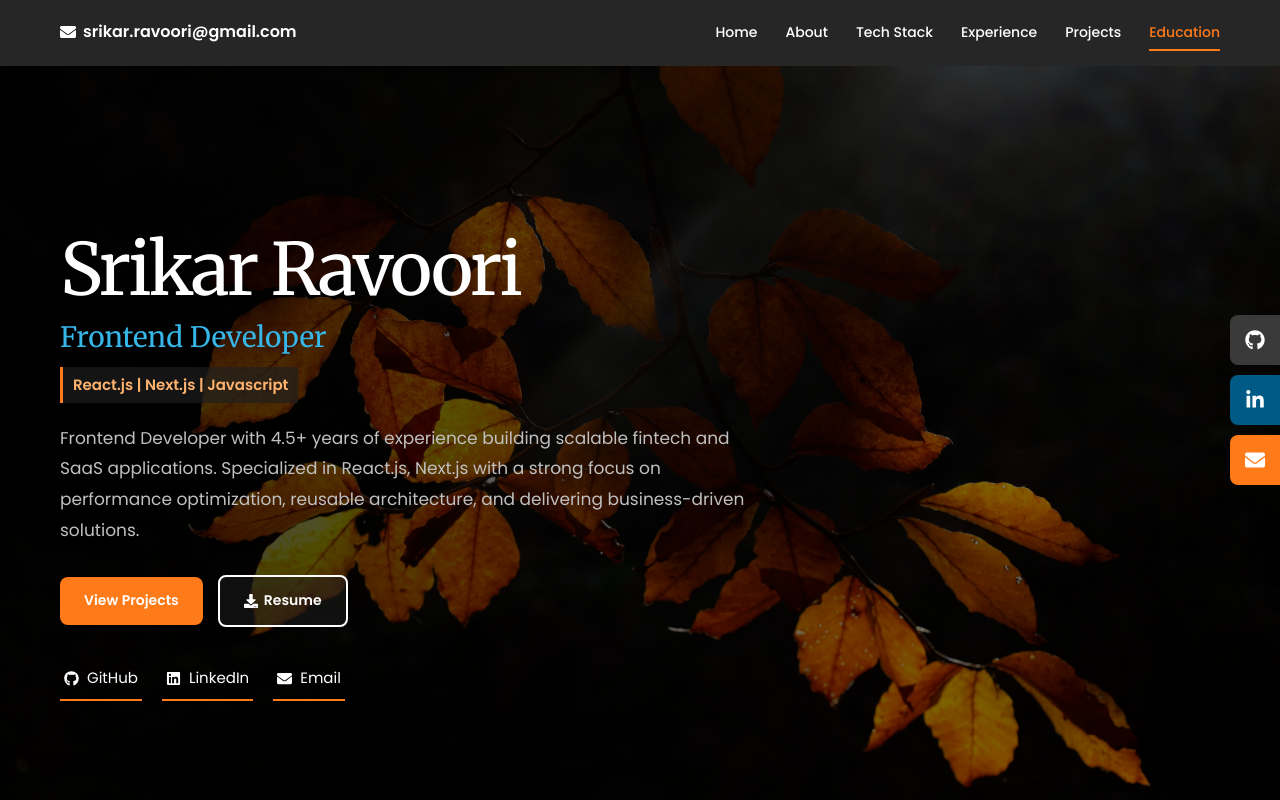
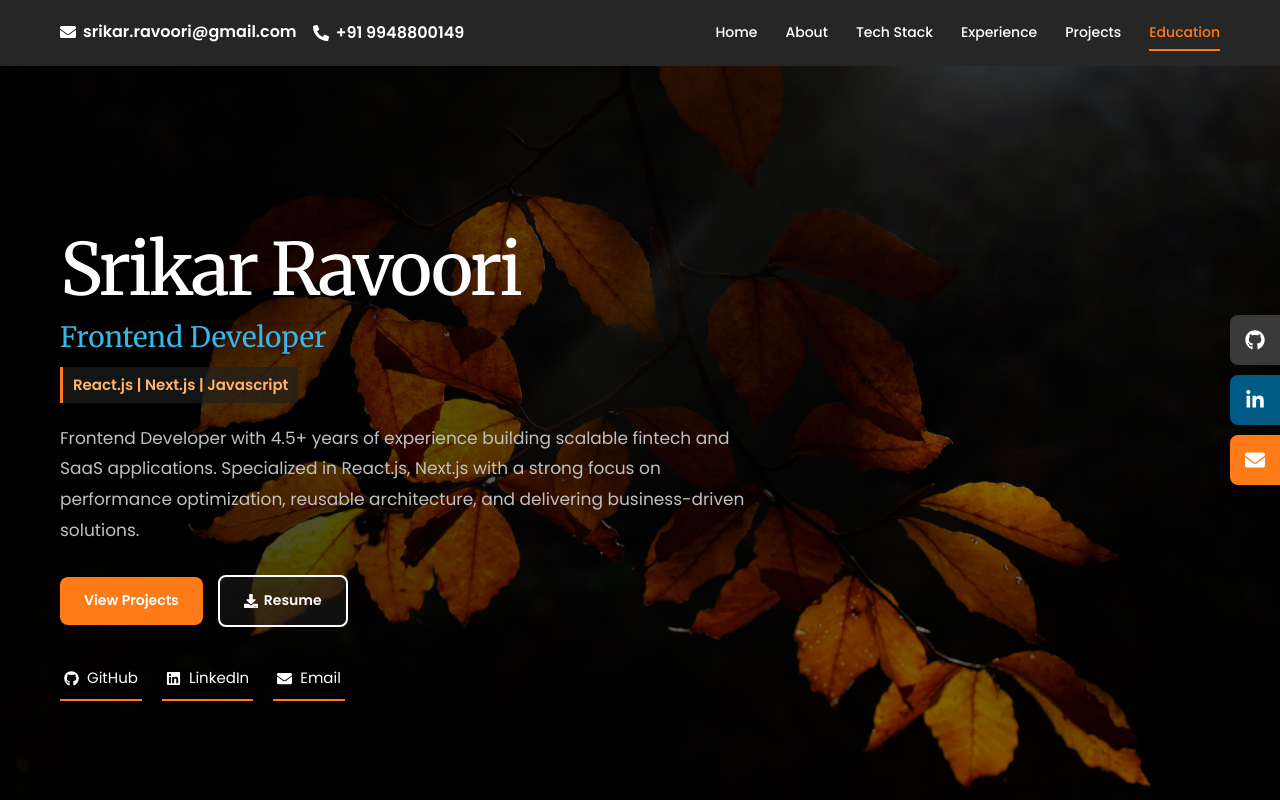
Before and after one commit to srikar1980/srikar-portfolio, a Next.js app: page / in a window 1280 px wide. Shown: the top 800 px of the page. Built offline with nearby package versions, Linux system fonts and the light colour scheme.

Commit message:
Add phone number to desktop header
Co-authored-by: Copilot <223556219+Copilot@users.noreply.github.com>

```diff
--- a/components/Header/Header.module.css
+++ b/components/Header/Header.module.css
@@ -14,22 +14,32 @@
 
 
 
-.brand {
+.contacts {
+  display: flex;
+  align-items: center;
+  gap: 1.6rem;
+}
+
+.brand,
+.phone {
   font-size: 1.6rem;
   font-weight: 600;
 }
 
-.brand a {
+.brand a,
+.phone {
   display: inline-flex;
   align-items: center;
   gap: 0.7rem;
 }
 
-.brand svg {
+.brand svg,
+.phone svg {
   flex: 0 0 auto;
 }
 
-.brand a:hover {
+.brand a:hover,
+.phone:hover {
   color: var(--white);
 }
 
@@ -88,8 +98,16 @@
 }
 
 @media (max-width: 768px) {
+  .contacts {
+    min-width: 0;
+  }
+
   .brand {
     font-size: 1.3rem;
+  }
+
+  .phone {
+    display: none;
   }
 
   .hamburger {
--- a/components/Header/Header.tsx
+++ b/components/Header/Header.tsx
@@ -2,7 +2,7 @@
 
 import Link from "next/link";
 import { useCallback, useEffect, useRef, useState } from "react";
-import { FaEnvelope } from "react-icons/fa";
+import { FaEnvelope, FaPhoneAlt } from "react-icons/fa";
 import { FaBars, FaXmark } from "react-icons/fa6";
 import SectionLink from "@/components/SectionLink/SectionLink";
 import styles from "./Header.module.css";
@@ -124,11 +124,21 @@ export default function Header() {
           className={`container ${styles.navbar}`}
           aria-label="Main navigation"
         >
-          <div className={styles.brand}>
-            <Link href="/" aria-label="Go to home page">
-              <FaEnvelope aria-hidden="true" />
-              <span>srikar.ravoori@gmail.com</span>
-            </Link>
+          <div className={styles.contacts}>
+            <div className={styles.brand}>
+              <Link href="/" aria-label="Go to home page">
+                <FaEnvelope aria-hidden="true" />
+                <span>srikar.ravoori@gmail.com</span>
+              </Link>
+            </div>
+            <a
+              href="tel:+919948800149"
+              className={styles.phone}
+              aria-label="Call +91 9948800149"
+            >
+              <FaPhoneAlt aria-hidden="true" />
+              <span>+91 9948800149</span>
+            </a>
           </div>
 
           <button
```
